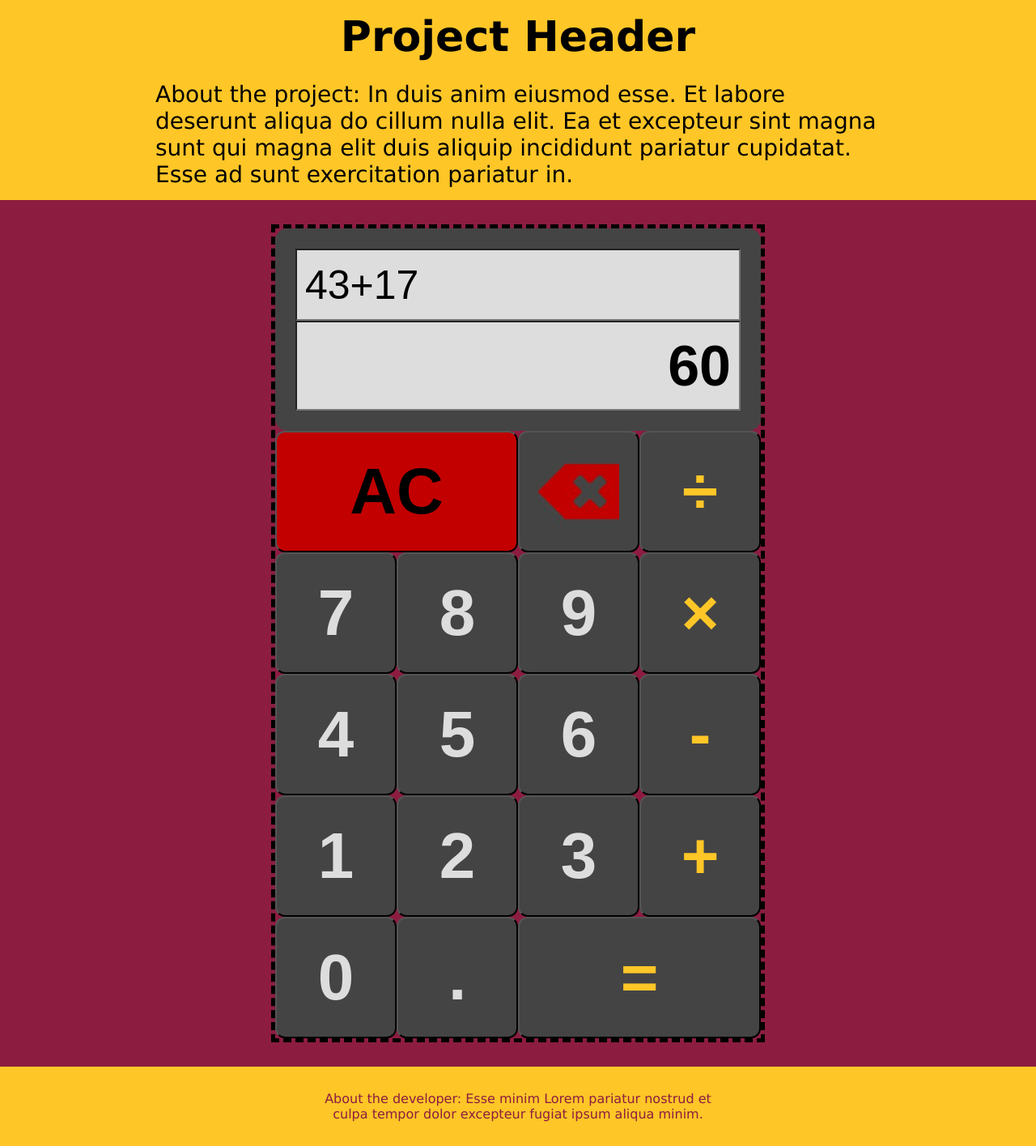
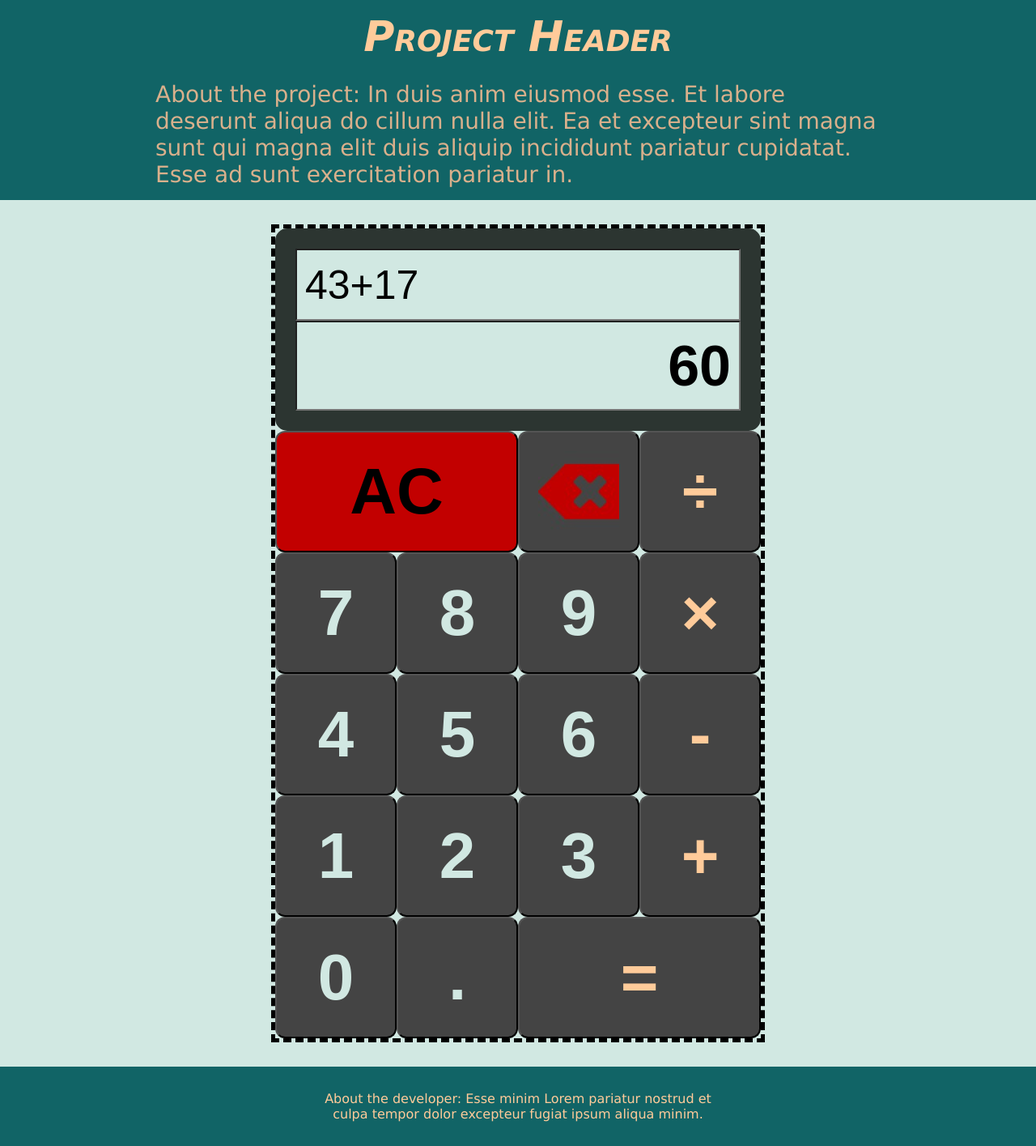
Before and after one commit to nswalke4/PersonalProjects, a React (Create React App) app in the folder ReactCalculatorApplication/calculator-app/: page / in a window 1280 px wide. Shown: the whole page at 81% size. Built offline with nearby package versions, Linux system fonts and the light colour scheme.

Commit message:
Adjusts the color scheme

```diff
--- a/ReactCalculatorApplication/calculator-app/src/index.css
+++ b/ReactCalculatorApplication/calculator-app/src/index.css
@@ -15,24 +15,29 @@ code {
 }
 
 .app {
-    background-color: #8c1d40;
+    background-color: #d1e8e2;
 }
 
 .about-project {
     font-family: "Lucida Sans", "Lucida Sans Regular", "Lucida Grande", "Lucida Sans Unicode",
         Geneva, Verdana, sans-serif;
-    background-color: #ffc627;
+    background-color: #116466;
     padding-top: 15px;
     padding-bottom: 15px;
 }
 
 .about-project h1 {
+    color: #ffcb9a;
     font-size: 52px;
+    font-style: italic;
+    font-variant: small-caps;
     text-align: center;
     padding-bottom: 25px;
 }
 
 .about-project p {
+    color: #d9b08c;
+    font-weight: 500;
     font-size: 28px;
     text-align: left;
     width: 70%;
@@ -50,7 +55,7 @@ code {
 }
 
 .screen-group {
-    background-color: #444444;
+    background-color: #2c3531;
     border-radius: 15px;
     height: 250px;
     position: relative;
@@ -65,7 +70,7 @@ code {
 }
 
 .screen input {
-    background-color: #dddddd;
+    background-color: #d1e8e2;
     width: 536px;
 }
 
@@ -142,12 +147,12 @@ code {
 }
 
 .number-button {
-    color: #dddddd;
+    color: #d1e8e2;
     background-color: #444444;
 }
 
 .other-button {
-    color: #ffc627;
+    color: #ffcb9a;
     background-color: #444444;
 }
 
@@ -155,8 +160,8 @@ code {
     font-family: "Lucida Sans", "Lucida Sans Regular", "Lucida Grande", "Lucida Sans Unicode",
         Geneva, Verdana, sans-serif;
     font-size: 16px;
-    color: #8c1d40;
-    background-color: #ffc627;
+    color: #ffcb9a;
+    background-color: #116466;
     text-align: center;
     padding-top: 30px;
     padding-bottom: 30px;
```
